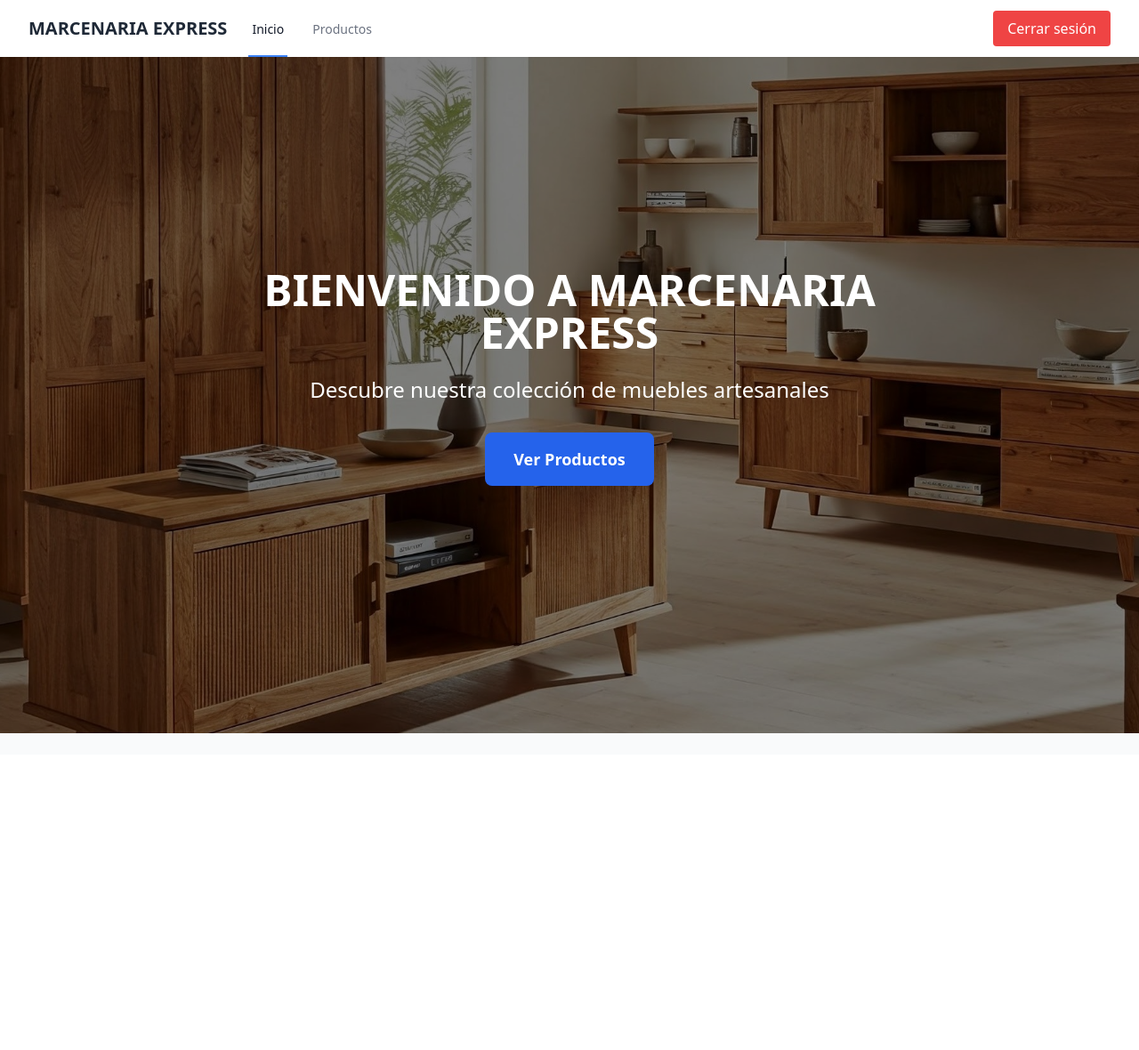
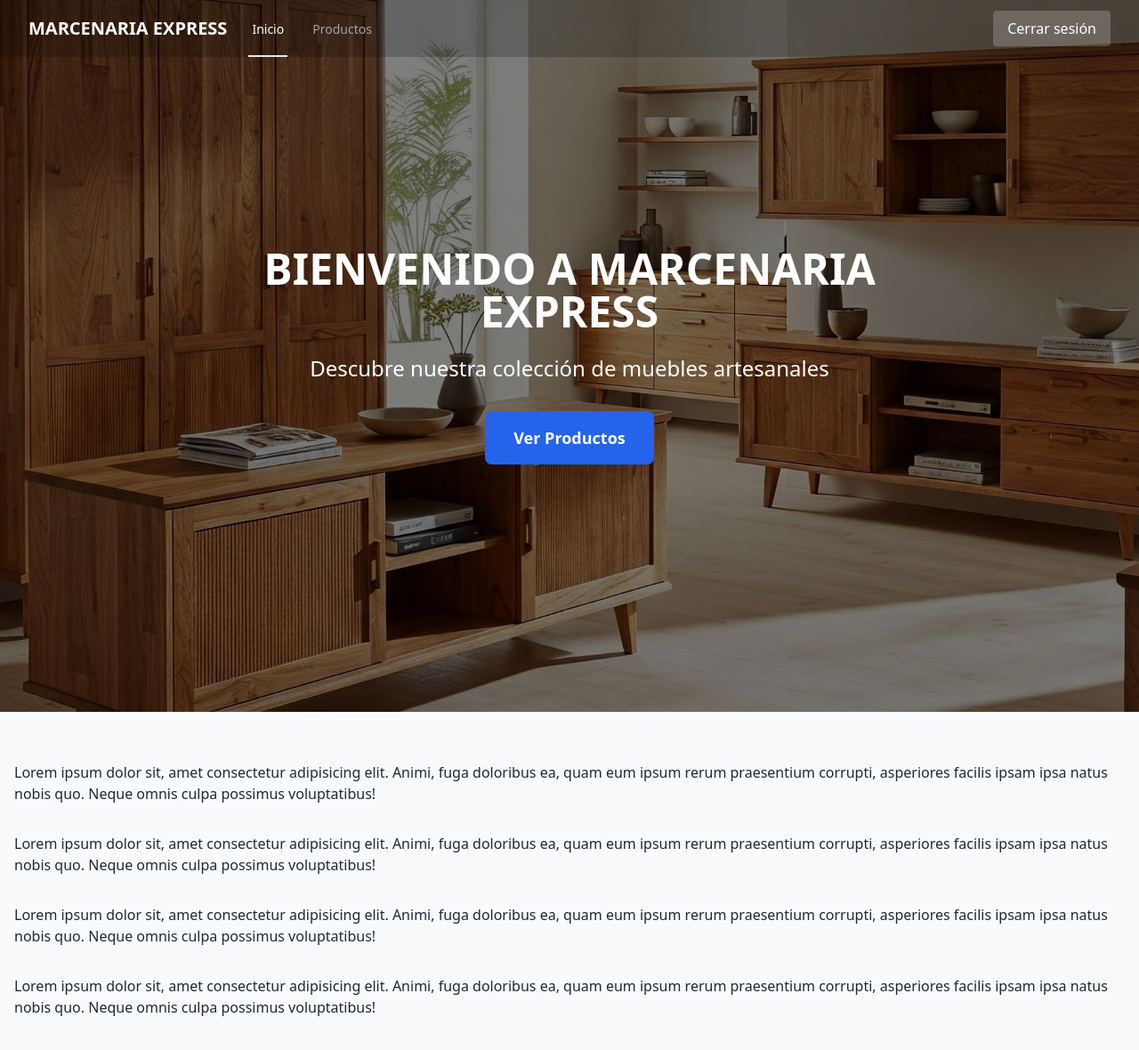
Before and after one commit to fhidalgorosabal/marcenaria-express, a React (Vite) app: page / in a window 1280 px wide. Shown: the top 1180 px of the page at 89% size. Before the commit the page ends 848 px from the top, so only its background shows below. Built offline with nearby package versions, Linux system fonts and the light colour scheme; no server answers; sample sign-in values are in the browser's storage.

Commit message:
feature: NavBar with scroll effects

```diff
--- a/src/App.tsx
+++ b/src/App.tsx
@@ -10,7 +10,7 @@ function App() {
       <AuthProvider>
         <div className="min-h-screen bg-gray-50">
           <NavBar />
-          <main className="max-w-7xl mx-auto py-6">
+          <main className="max-w-7xl mx-auto">
             <AppRoutes />
           </main>
         </div>
--- a/src/components/layout/NavBar.tsx
+++ b/src/components/layout/NavBar.tsx
@@ -1,4 +1,4 @@
-import React from "react";
+import React, { useEffect, useState } from "react";
 import { Link, useLocation, useNavigate } from "react-router-dom";
 import { ROUTES } from "../../lib/constants";
 import { useAuth } from "../../hooks/useAuth";
@@ -6,6 +6,27 @@ import { useAuth } from "../../hooks/useAuth";
 const NavBar: React.FC = () => {
   const { isAuthenticated, logout } = useAuth();
   const location = useLocation();
+  const [isScrolled, setIsScrolled] = useState(false);
+  const isScrollPage =
+    location.pathname === ROUTES.HOME || location.pathname === ROUTES.LOGIN;
+
+  useEffect(() => {
+    if (!isScrollPage) {
+      setIsScrolled(true);
+      return;
+    }
+
+    const handleScroll = () => {
+      if (window.scrollY > 0) {
+        setIsScrolled(true);
+      } else {
+        setIsScrolled(false);
+      }
+    };
+
+    window.addEventListener("scroll", handleScroll);
+    return () => window.removeEventListener("scroll", handleScroll);
+  }, [isScrollPage]);
 
   const isActive = (path: string) => {
     return location.pathname === path;
@@ -19,14 +40,24 @@ const NavBar: React.FC = () => {
   };
 
   return (
-    <header className="bg-white shadow-sm fixed top-0 left-0 right-0 z-50">
+    <header
+      className={`fixed top-0 left-0 right-0 z-50 transition-all duration-300 ${
+        isScrolled || !isScrollPage
+          ? "bg-white/60 backdrop-blur-md shadow-lg"
+          : "bg-transparent/20"
+      }`}
+    >
       <nav className="max-w-7xl mx-auto px-4 sm:px-6 lg:px-8">
         <div className="flex justify-between h-16">
           <div className="flex">
             <div className="flex-shrink-0 flex items-center">
               <Link
                 to={ROUTES.HOME}
-                className="text-xl font-bold text-gray-800 hover:text-blue-600 transition-colors"
+                className={`text-xl font-bold transition-colors ${
+                  isScrolled || !isScrollPage
+                    ? "text-gray-700 hover:text-gray-600"
+                    : "text-white hover:text-gray-300"
+                }`}
               >
                 MARCENARIA EXPRESS
               </Link>
@@ -36,8 +67,12 @@ const NavBar: React.FC = () => {
                 to={ROUTES.HOME}
                 className={`inline-flex items-center px-1 pt-1 border-b-2 text-sm font-medium ${
                   isActive(ROUTES.HOME)
-                    ? "border-blue-500 text-gray-900"
-                    : "border-transparent text-gray-500 hover:border-gray-300 hover:text-gray-700"
+                    ? isScrolled || !isScrollPage
+                      ? "border-blue-500 text-gray-900"
+                      : "border-gray-200 text-white"
+                    : isScrolled || !isScrollPage
+                    ? "border-transparent text-gray-700 hover:border-gray-600 hover:text-gray-600"
+                    : "border-transparent text-gray-400 hover:border-gray-300 hover:text-gray-300"
                 }`}
               >
                 Inicio
@@ -48,8 +83,12 @@ const NavBar: React.FC = () => {
                 to={ROUTES.PRODUCTS}
                 className={`inline-flex items-center px-1 pt-1 border-b-2 text-sm font-medium ${
                   isActive(ROUTES.PRODUCTS)
-                    ? "border-blue-500 text-gray-900"
-                    : "border-transparent text-gray-500 hover:border-gray-300 hover:text-gray-700"
+                    ? isScrolled || !isScrollPage
+                      ? "border-blue-500 text-gray-900"
+                      : "border-gray-200 text-white"
+                    : isScrolled || !isScrollPage
+                    ? "border-transparent text-gray-700 hover:border-gray-600 hover:text-gray-600"
+                    : "border-transparent text-gray-400 hover:border-gray-300 hover:text-gray-300"
                 }`}
               >
                 Productos
@@ -60,7 +99,11 @@ const NavBar: React.FC = () => {
             {isAuthenticated && (
               <button
                 onClick={handleLogout}
-                className="bg-red-500 text-white px-4 py-2 rounded hover:bg-red-600"
+                className={`px-4 py-2 rounded transition-colors ${
+                  isScrolled || !isScrollPage
+                    ? "bg-white/50 text-gray-700 hover:bg-white/80"
+                    : "bg-white/20 text-white hover:bg-white/30"
+                }`}
               >
                 Cerrar sesión
               </button>
--- a/src/pages/Home/index.tsx
+++ b/src/pages/Home/index.tsx
@@ -4,14 +4,11 @@ import "../../styles/pages/home.css";
 
 const Home = () => {
   return (
+    <>
       <div className="relative w-full">
-      {/* Banner con imagen de fondo */}
         <div className="bg-banner absolute inset-0 w-full h-screen bg-cover bg-center bg-no-repeat">
-        {/* Overlay semi-transparente para mejorar la legibilidad */}
           <div className="absolute inset-0 bg-black bg-opacity-50"></div>
         </div>
-
-      {/* Contenido centrado sobre el banner */}
         <div className="relative h-screen flex items-center justify-center">
           <div className="text-center text-white max-w-3xl px-4">
             <h1 className="text-5xl font-bold mb-6">
@@ -29,6 +26,33 @@ const Home = () => {
           </div>
         </div>
       </div>
+      <div className="max-w-7xl mx-auto px-4 py-10">
+        <p className="py-4">
+          Lorem ipsum dolor sit, amet consectetur adipisicing elit. Animi, fuga
+          doloribus ea, quam eum ipsum rerum praesentium corrupti, asperiores
+          facilis ipsam ipsa natus nobis quo. Neque omnis culpa possimus
+          voluptatibus!
+        </p>
+        <p className="py-4">
+          Lorem ipsum dolor sit, amet consectetur adipisicing elit. Animi, fuga
+          doloribus ea, quam eum ipsum rerum praesentium corrupti, asperiores
+          facilis ipsam ipsa natus nobis quo. Neque omnis culpa possimus
+          voluptatibus!
+        </p>
+        <p className="py-4">
+          Lorem ipsum dolor sit, amet consectetur adipisicing elit. Animi, fuga
+          doloribus ea, quam eum ipsum rerum praesentium corrupti, asperiores
+          facilis ipsam ipsa natus nobis quo. Neque omnis culpa possimus
+          voluptatibus!
+        </p>
+        <p className="py-4">
+          Lorem ipsum dolor sit, amet consectetur adipisicing elit. Animi, fuga
+          doloribus ea, quam eum ipsum rerum praesentium corrupti, asperiores
+          facilis ipsam ipsa natus nobis quo. Neque omnis culpa possimus
+          voluptatibus!
+        </p>
+      </div>
+    </>
   );
 };
 
--- a/src/pages/Login/index.tsx
+++ b/src/pages/Login/index.tsx
@@ -53,10 +53,14 @@ const Login = () => {
   };
 
   return (
-    <div className="min-h-screen flex items-center justify-center">
-      <div className="max-w-md w-full space-y-8 mt-[-100px]">
+    <div className="relative w-full">
+      <div className="bg-banner absolute inset-0 w-full h-screen bg-cover bg-center bg-no-repeat">
+        <div className="absolute inset-0 bg-black bg-opacity-70"></div>
+      </div>
+      <div className="relative h-screen flex items-center justify-center">
+        <div className="max-w-md w-full space-y-8">
           <div>
-          <h2 className="text-center text-3xl font-extrabold text-gray-900">
+            <h2 className="text-center text-3xl font-extrabold text-gray-200">
               Iniciar sesión
             </h2>
           </div>
@@ -75,7 +79,7 @@ const Login = () => {
                   type="email"
                   autoComplete="email"
                   required
-                className="appearance-none rounded-none relative block w-full px-3 py-4 border border-gray-300 placeholder-gray-500 text-gray-900 rounded-t-md focus:outline-none focus:ring-blue-500 focus:border-2 focus:border-blue-200 focus:z-10 sm:text-sm"
+                  className="appearance-none rounded-none relative block w-full px-3 py-4 bg-white/20 border border-gray-300 placeholder-gray-200 text-gray-200 rounded-t-md focus:outline-none focus:ring-blue-500 focus:border-2 focus:border-blue-200 focus:z-10 sm:text-sm"
                   placeholder="Email"
                   value={email}
                   onChange={(e) => setEmail(e.target.value)}
@@ -92,7 +96,7 @@ const Login = () => {
                   type="password"
                   autoComplete="current-password"
                   required
-                className="appearance-none rounded-none relative block w-full px-3 py-4 border border-gray-300 placeholder-gray-500 text-gray-900 rounded-b-md focus:outline-none focus:ring-blue-500 focus:border-2 focus:border-blue-200 focus:z-10 sm:text-sm"
+                  className="appearance-none rounded-none relative block w-full px-3 py-4 bg-white/20 border border-gray-300 placeholder-gray-200 text-gray-200 rounded-b-md focus:outline-none focus:ring-blue-500 focus:border-2 focus:border-blue-200 focus:z-10 sm:text-sm"
                   placeholder="Contraseña"
                   value={password}
                   onChange={(e) => setPassword(e.target.value)}
@@ -114,6 +118,7 @@ const Login = () => {
           </form>
         </div>
       </div>
+    </div>
   );
 };
 
--- a/src/pages/Products/index.tsx
+++ b/src/pages/Products/index.tsx
@@ -4,7 +4,7 @@ import { DataProducts } from "../../data/products";
 
 const Products = () => {
   return (
-    <div className="container mx-auto px-4 py-8">
+    <div className="container mx-auto px-4 pt-24">
       <h1 className="text-3xl font-bold text-gray-900 mb-8">
         Nuestros Productos
       </h1>
```
Lines whose indentation alone changed are shown as unchanged.
